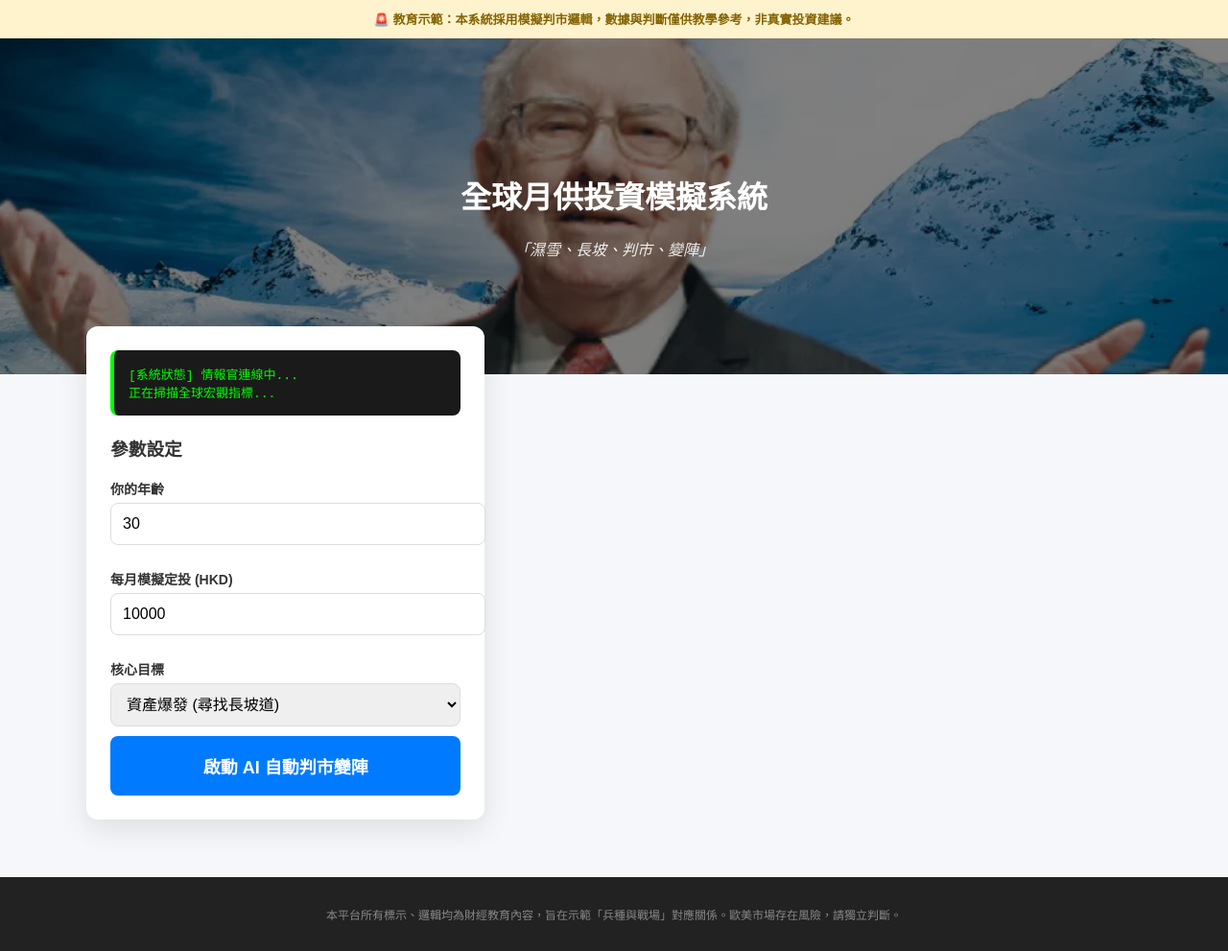
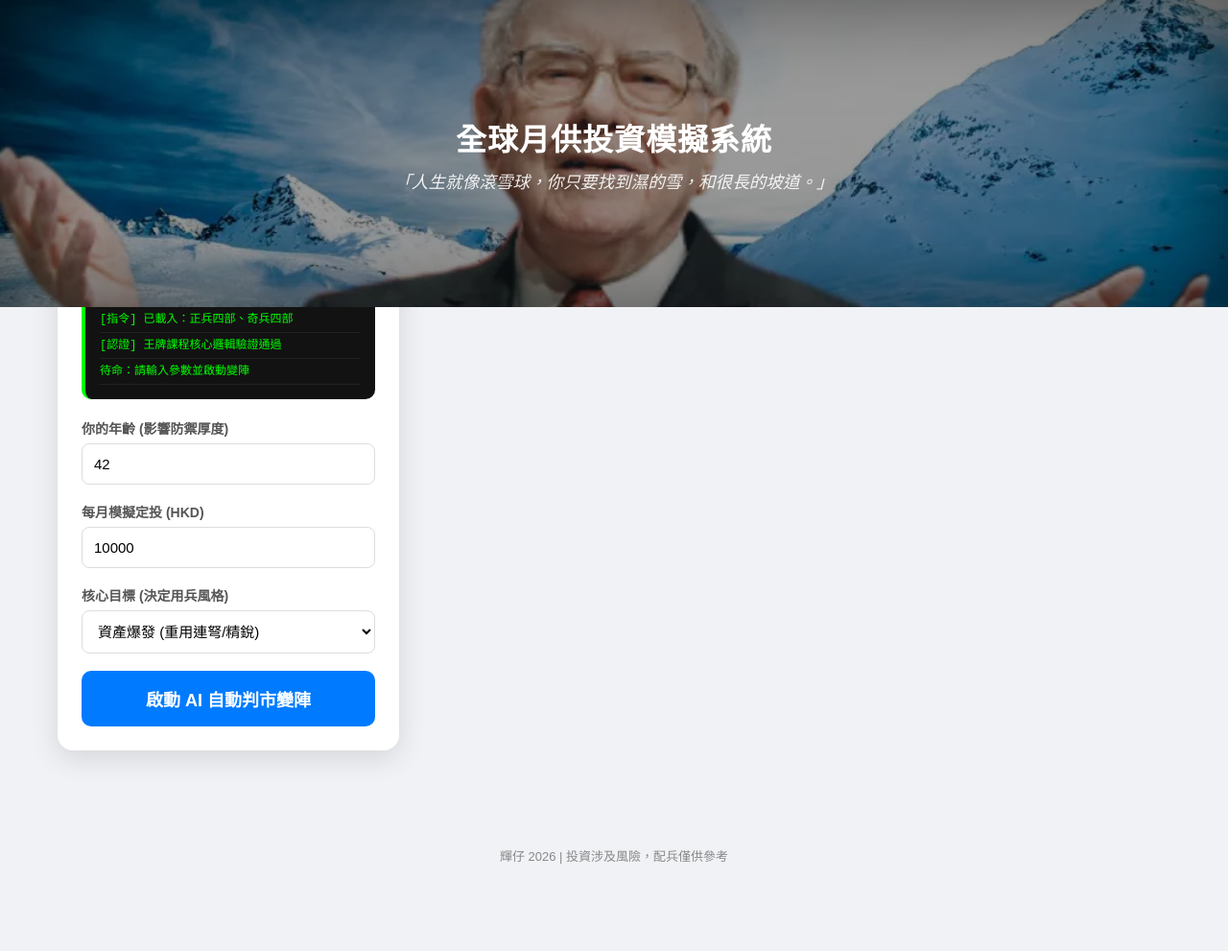
Before and after one commit to mypcwf-FAI/-, a plain HTML site: page index.html in a window 1280 px wide. Shown: the whole page at 96% size. After the commit the page ends 941 px from the top, so only its background shows below. Drawn offline with nearby package versions, Linux system fonts and the light colour scheme.

Commit message:
Add files via upload

```diff
--- a/index.html
+++ b/index.html
@@ -3,178 +3,237 @@
 <head>
     <meta charset="UTF-8">
     <meta name="viewport" content="width=device-width, initial-scale=1.0">
-    <title>全球月供模擬系統 | AI 自動判市版</title>
+    <title>全球月供模擬系統 | 輝仔戰略指揮官</title>
     <script src="https://cdn.jsdelivr.net/npm/chart.js"></script>
     <style>
-        :root { --iron: #546e7a; --grain: #7cb342; --armor: #6d4c41; --light: #fb8c00; --elite: #1e88e5; --bg: #f5f7fa; }
-        body { font-family: 'PingFang HK', sans-serif; margin: 0; background: var(--bg); color: #333; }
+        :root {
+            --primary: #007bff; --qi-red: #e74c3c; --zheng-green: #2ecc71;
+            --dark-bg: #121212; --card-shadow: 0 8px 30px rgba(0,0,0,0.12);
+        }
+        * { box-sizing: border-box; }
+        body { font-family: 'PingFang HK', 'Microsoft JhengHei', sans-serif; margin: 0; background: #f0f2f5; color: #333; overflow-x: hidden; }
 
-        .disclaimer { background: #fff3cd; color: #856404; padding: 10px; text-align: center; font-size: 13px; font-weight: bold; position: sticky; top: 0; z-index: 100; border-bottom: 1px solid #ffeeba; }
-
+        /* 頁首英雄區 */
         .hero {
-            position: relative; height: 350px;
+            position: relative; height: 320px;
             background: #2c3e50 url('image.jpg') center/cover no-repeat;
             display: flex; align-items: center; justify-content: center; color: white;
+            box-shadow: inset 0 0 100px rgba(0,0,0,0.5);
         }
-        .hero-overlay { position: absolute; top: 0; left: 0; width: 100%; height: 100%; background: rgba(0,0,0,0.5); }
-        .hero-content { z-index: 10; text-align: center; }
+        .hero-overlay { position: absolute; inset: 0; background: rgba(0,0,0,0.4); }
+        .hero-content { z-index: 10; text-align: center; padding: 0 20px; }
+        .hero-content h1 { font-size: 32px; margin: 0; letter-spacing: 1px; }
+        .quote { font-style: italic; margin-top: 10px; font-size: 1.1rem; opacity: 0.9; }
 
-        .main-container { max-width: 1100px; margin: -50px auto 60px; display: grid; grid-template-columns: 1fr 1.6fr; gap: 20px; padding: 0 20px; position: relative; z-index: 20; }
-        .card { background: white; padding: 25px; border-radius: 12px; box-shadow: 0 10px 30px rgba(0,0,0,0.1); }
+        /* 主容器佈局 */
+        .container { max-width: 1200px; margin: -40px auto 60px; display: grid; grid-template-columns: 1fr 2.2fr; gap: 20px; padding: 0 20px; }
 
-        /* 情報官樣式 */
-        .ai-scanner { background: #1a1a1a; color: #00ff00; padding: 15px; border-radius: 8px; font-family: monospace; font-size: 13px; margin-bottom: 20px; border-left: 4px solid #00ff00; }
-        .scanning-text::after { content: '...'; animation: blink 1.5s infinite; }
-        @keyframes blink { 0% { opacity: 0; } 50% { opacity: 1; } 100% { opacity: 0; } }
+        .card { background: white; padding: 25px; border-radius: 16px; box-shadow: var(--card-shadow); height: fit-content; }
 
-        label { display: block; margin: 15px 0 5px; font-weight: bold; font-size: 14px; }
-        input, select { width: 100%; padding: 12px; border: 1px solid #ddd; border-radius: 8px; font-size: 16px; margin-bottom: 10px; }
-        .btn-action { width: 100%; padding: 18px; background: #007bff; color: white; border: none; border-radius: 8px; font-size: 18px; font-weight: bold; cursor: pointer; transition: 0.3s; }
+        /* AI 掃描區 - 解決溢出問題 */
+        .ai-scanner {
+            background: var(--dark-bg); color: #00ff00; padding: 15px; border-radius: 10px;
+            font-family: 'Courier New', monospace; font-size: 12px; margin-bottom: 20px;
+            border-left: 4px solid #00ff00; line-height: 1.5; overflow: hidden;
+        }
+        .scan-line { border-bottom: 1px solid #222; padding: 4px 0; white-space: normal; word-break: break-all; }
 
-        #result-area { display: none; }
-        .battle-mode-box { background: #e8f4fd; padding: 15px; border-radius: 8px; margin: 15px 0; border: 1px solid #b8daff; }
-        .army-list { display: grid; grid-template-columns: 1fr 1fr; gap: 10px; margin-top: 15px; }
-        .army-item { padding: 12px; border-radius: 6px; border: 1px solid #eee; background: #fafafa; }
+        /* 表單樣式 */
+        .form-group { margin-bottom: 18px; }
+        label { display: block; margin-bottom: 6px; font-weight: bold; font-size: 14px; color: #555; }
+        input, select { width: 100%; padding: 12px; border: 1px solid #ddd; border-radius: 8px; font-size: 15px; background: #fff; }
+        .btn-trigger {
+            width: 100%; padding: 16px; background: var(--primary); color: white; border: none;
+            border-radius: 10px; font-size: 18px; font-weight: 800; cursor: pointer; transition: 0.3s;
+        }
+        .btn-trigger:hover { background: #0056b3; transform: scale(1.02); }
 
-        footer { background: #222; color: #888; padding: 30px; text-align: center; font-size: 12px; }
+        /* 結果展示區 */
+        #result-area { display: none; animation: fadeIn 0.6s ease; }
+        @keyframes fadeIn { from { opacity: 0; transform: translateY(10px); } to { opacity: 1; transform: translateY(0); } }
+
+        .env-header { background: #fff8e1; border-left: 6px solid #ffc107; padding: 15px; border-radius: 8px; margin-bottom: 20px; }
+
+        /* 解決排版阻礙：左右佈局優化 */
+        .result-main { display: flex; flex-wrap: wrap; gap: 25px; align-items: flex-start; }
+        .chart-box { flex: 1; min-width: 280px; max-width: 400px; padding: 10px; }
+        .table-box { flex: 2; min-width: 320px; }
+
+        .army-table { width: 100%; border-collapse: collapse; background: white; font-size: 14px; }
+        .army-table th { background: #f8f9fa; padding: 12px; text-align: left; border-bottom: 2px solid #eee; }
+        .army-table td { padding: 12px; border-bottom: 1px solid #f0f0f0; }
+
+        .tag { padding: 3px 8px; border-radius: 4px; font-size: 11px; font-weight: bold; color: white; margin-right: 5px; }
+        .tag-qi { background: var(--qi-red); }
+        .tag-zheng { background: var(--zheng-green); }
+
+        footer { text-align: center; padding: 40px; color: #888; font-size: 13px; }
+
+        @media (max-width: 1000px) {
+            .container { grid-template-columns: 1fr; }
+            .hero { height: 260px; }
+        }
     </style>
 </head>
 <body>
-
-<div class="disclaimer">🚨 教育示範：本系統採用模擬判市邏輯，數據與判斷僅供教學參考，非真實投資建議。</div>
 
 <div class="hero">
     <div class="hero-overlay"></div>
     <div class="hero-content">
         <h1>全球月供投資模擬系統</h1>
-        <div style="font-style: italic; opacity: 0.9;">「濕雪、長坡、判市、變陣」</div>
+        <div class="quote">「人生就像滾雪球，你只要找到濕的雪，和很長的坡道。」</div>
     </div>
 </div>
 
-<div class="main-container">
+<div class="container">
     <div class="card">
-        <div class="ai-scanner">
-            <div>[系統狀態] 情報官連線中...</div>
-            <div id="status-line" class="scanning-text">正在掃描全球宏觀指標</div>
+        <div class="ai-scanner" id="scanner">
+            <div class="scan-line">[指令] 已載入：正兵四部、奇兵四部</div>
+            <div class="scan-line">[認證] 王牌課程核心邏輯驗證通過</div>
+            <div id="dynamic-status" class="scan-line">待命：請輸入參數並啟動變陣</div>
         </div>
 
-        <h3>參數設定</h3>
-        <label>你的年齡</label>
-        <input type="number" id="age" value="30">
-
-        <label>每月模擬定投 (HKD)</label>
-        <input type="number" id="budget" value="10000">
-
-        <label>核心目標</label>
-        <select id="goal">
-            <option value="aggressive">資產爆發 (尋找長坡道)</option>
-            <option value="balanced">穩健增長 (雪球平衡感)</option>
-            <option value="income">高現金流 (以息養戰)</option>
-        </select>
-
-        <button class="btn-action" onclick="autoAnalyze()">啟動 AI 自動判市變陣</button>
+        <div class="form-group">
+            <label>你的年齡 (影響防禦厚度)</label>
+            <input type="number" id="age" value="42">
+        </div>
+        <div class="form-group">
+            <label>每月模擬定投 (HKD)</label>
+            <input type="number" id="budget" value="10000">
+        </div>
+        <div class="form-group">
+            <label>核心目標 (決定用兵風格)</label>
+            <select id="goal">
+                <option value="aggressive">資產爆發 (重用連弩/精銳)</option>
+                <option value="balanced">穩健增長 (長槍/鐵盾平衡)</option>
+                <option value="income">高現金流 (重甲/糧草為主)</option>
+            </select>
+        </div>
+        <button class="btn-trigger" onclick="runCommand()">啟動 AI 自動判市變陣</button>
     </div>
 
     <div class="card" id="result-area">
-        <div class="battle-mode-box">
-            <h4 style="margin:0; color:#0056b3;">📡 AI 情報官：當下戰場判定</h4>
-            <div id="detected-env" style="font-weight:bold; font-size:18px; margin:10px 0; color:#d63031;"></div>
-            <p id="env-logic" style="font-size:13px; color:#555; margin:0;"></p>
+        <div class="env-header">
+            <h3 id="env-title" style="margin:0; color:#b8860b;">偵測中...</h3>
+            <p id="env-desc" style="margin:8px 0 0; font-size:14px; color:#5d4037;"></p>
         </div>
 
-        <canvas id="armyChart" height="120"></canvas>
+        <div class="result-main">
+            <div class="chart-box">
+                <canvas id="battleChart"></canvas>
+            </div>
+            <div class="table-box">
+                <table class="army-table">
+                    <thead>
+                        <tr>
+                            <th>軍團兵種</th>
+                            <th>推薦標的</th>
+                            <th>配置%</th>
+                            <th>月投金額</th>
+                        </tr>
+                    </thead>
+                    <tbody id="army-tbody"></tbody>
+                </table>
+            </div>
+        </div>
 
-        <div class="army-list" id="armyList"></div>
-
-        <div style="margin-top:20px; padding:15px; background:#f8f9fa; border-radius:8px; font-size:13px;">
-            <strong>🔄 3年後自動化邏輯：</strong>
-            <span id="auto-step"></span>
+        <div style="margin-top:25px; padding:15px; background:#f1f8e9; border-radius:10px; border:1px solid #dcedc8;">
+            <h4 style="margin:0 0 8px 0; color:#33691e;">📜 戰略鐵則回傳</h4>
+            <p id="strategy-rule" style="margin:0; font-size:13px; color:#555; line-height:1.6;"></p>
         </div>
     </div>
 </div>
 
 <footer>
-    <div style="max-width:800px; margin:auto;">
-        本平台所有標示、邏輯均為財經教育內容，旨在示範「兵種與戰場」對應關係。歐美市場存在風險，請獨立判斷。
-    </div>
+    輝仔 2026 | 投資涉及風險，配兵僅供參考
 </footer>
 
 <script>
-let myChart = null;
+let chartObj = null;
 
-// 王牌課程判市邏輯數據庫 (模擬)
-function getMarketSignals() {
-    // 這裡模擬從 API 抓取的數據
-    const cpi = 3.2; // 通膨率
-    const rates = 5.25; // 利率水平
-    const ai_index = 85; // AI 產業熱度 (0-100)
-    const yield_curve = -0.5; // 殖利率曲線 (負數代表倒掛/衰退風險)
+// 軍火庫數據定義
+const armory = {
+    qi: {
+        aggressive: [ {n:'連弩兵', s:'QQQ/GRID', d:'AI與科技爆發力'}, {n:'精銳步卒', s:'MSFT/NVDA', d:'行業壟斷龍頭'} ],
+        balanced: [ {n:'遊騎兵', s:'CWB/HYG', d:'進可攻退可守'}, {n:'精銳步卒', s:'AAPL/ASML', d:'穩健成長核心'} ],
+        income: [ {n:'遊騎兵', s:'HYG', d:'高息債基增強'} ]
+    },
+    zheng: {
+        aggressive: [ {n:'重戟兵', s:'SCHD', d:'高股息價值底倉'} ],
+        balanced: [ {n:'長槍兵', s:'XOM/CVX', d:'抗通脹能源'}, {n:'鐵盾兵', s:'AGG/BND', d:'無風險壓倉'} ],
+        income: [ {n:'重甲騎', s:'O/PSA', d:'月月收租'}, {n:'糧草營', s:'POWR/XLU', d:'基建剛需現金流'} ]
+    }
+};
 
-    if (ai_index > 80 && cpi < 4) return "AI_BOOM";
-    if (cpi > 4.5) return "INFLATION";
-    if (yield_curve < 0) return "RECESSION";
-    return "STABLE";
-}
-
-function autoAnalyze() {
+function runCommand() {
+    const age = parseInt(document.getElementById('age').value);
     const budget = parseInt(document.getElementById('budget').value);
     const goal = document.getElementById('goal').value;
-    const env = getMarketSignals();
 
+    // 1. 自動判市 (模擬牛熊布局：目前判定為 牛市2: 主升擴張階段)
+    const market = {
+        name: "🐮 牛市 2：主升擴張階段",
+        rule: "正奇平衡、穩中求勝。正奇各 5 成，靠正兵股息滾倉，奇兵把握波段機會。",
+        baseQi: 50,
+        baseZheng: 50
+    };
+
+    // 2. 目標與年齡加權修正
+    let finalZheng = market.baseZheng;
+    if (goal === 'income') finalZheng += 15;
+    if (goal === 'aggressive') finalZheng -= 10;
+
+    // 年齡補償：每過40歲，正兵防禦+1%
+    const ageFactor = Math.max(0, (age - 40) * 1);
+    finalZheng = Math.min(95, finalZheng + ageFactor);
+    let finalQi = 100 - finalZheng;
+
+    // 3. 兵種選擇連動
+    let selectedTroops = [];
+    const qiSelection = armory.qi[goal];
+    const zhengSelection = armory.zheng[goal];
+
+    // 分配奇兵子項
+    qiSelection.forEach(t => {
+        selectedTroops.push({ ...t, type: 'qi', p: (finalQi / qiSelection.length).toFixed(1), c: '#e74c3c' });
+    });
+    // 分配正兵子項
+    zhengSelection.forEach(t => {
+        selectedTroops.push({ ...t, type: 'zheng', p: (finalZheng / zhengSelection.length).toFixed(1), c: '#2ecc71' });
+    });
+
+    // 4. 更新 UI
     document.getElementById('result-area').style.display = 'block';
-
-    let envName = "", envLogic = "", config = [], step = "";
-
-    // 變陣邏輯核心
-    switch(env) {
-        case "AI_BOOM":
-            envName = "⚡ AI 科技盛世 (算力與電力需求爆發)";
-            envLogic = "邏輯：AI 發展導致電力缺口，輕騎突擊(GRID)與精銳步卒(QQQ)正處於濕雪核心。";
-            config = [ {n:'精銳步卒', p:40, c:'#1e88e5'}, {n:'輕騎突擊', p:30, c:'#fb8c00'}, {n:'鐵盾軍', p:15, c:'#546e7a'}, {n:'糧草營', p:15, c:'#7cb342'} ];
-            step = "待 AI 標的估值進入超買區，將輕騎兵之月供利潤自動轉向重甲軍守城。";
-            break;
-        case "INFLATION":
-            envName = "🔥 炎熱通膨 (物價飛漲、利率維持高位)";
-            envLogic = "邏輯：通膨侵蝕資產，重甲騎(XOM)具備天然抗性，糧草營提供穩定補給。";
-            config = [ {n:'重甲騎', p:45, c:'#6d4c41'}, {n:'糧草營', p:25, c:'#7cb342'}, {n:'鐵盾軍', p:20, c:'#546e7a'}, {n:'精銳步卒', p:10, c:'#1e88e5'} ];
-            step = "通膨降至3%以下時，模擬將重甲騎資金調撥回精銳步卒。";
-            break;
-        case "RECESSION":
-            envName = "⛈️ 雷雨衰退 (經濟放緩、防禦至上)";
-            envLogic = "邏輯：戰場能見度低，鐵盾軍(SCHD)與糧草營(XLU)組成防護牆，等待降息雨露。";
-            config = [ {n:'鐵盾軍', p:40, c:'#546e7a'}, {n:'糧草營', p:40, c:'#7cb342'}, {n:'精銳步卒', p:20, c:'#1e88e5'} ];
-            step = "降息週期確認後，釋放鐵盾軍資金重新強攻精銳步卒。";
-            break;
-        default:
-            envName = "🌈 太平盛世 (穩步增長環境)";
-            envLogic = "邏輯：全軍均衡，利用歐美標的長期向上基因，實現複利滾動。";
-            config = [ {n:'精銳步卒', p:25, c:'#1e88e5'}, {n:'鐵盾軍', p:25, c:'#546e7a'}, {n:'重甲騎', p:25, c:'#6d4c41'}, {n:'糧草營', p:25, c:'#7cb342'} ];
-            step = "按計劃維持均衡月供，每半年執行一次再平衡示範。";
-    }
-
-    // 更新顯示
-    document.getElementById('detected-env').innerText = envName;
-    document.getElementById('env-logic').innerText = envLogic;
-    document.getElementById('auto-step').innerText = step;
+    document.getElementById('env-title').innerText = market.name;
+    document.getElementById('env-desc').innerText = `目前戰略：${market.rule}`;
+    document.getElementById('strategy-rule').innerText = `指揮官建議：針對您 ${age} 歲的資產屬性，已將正兵比例優化至 ${finalZheng}%，確保雪球坡道穩固。`;
+    document.getElementById('dynamic-status').innerText = `[成功] 已根據「${document.getElementById('goal').selectedOptions[0].text}」目標重新排兵。`;
 
     let html = "";
-    config.forEach(c => {
-        const amt = Math.round(budget * c.p / 100);
-        html += `<div class="army-item"><strong>${c.n}</strong><br>$${amt} (${c.p}%)</div>`;
+    selectedTroops.forEach(t => {
+        const amt = Math.round(budget * t.p / 100);
+        html += `<tr>
+            <td><span class="tag ${t.type==='qi'?'tag-qi':'tag-zheng'}">${t.type==='qi'?'奇':'正'}</span>${t.n}</td>
+            <td><small>${t.s}</small></td>
+            <td>${t.p}%</td>
+            <td><b>$${amt}</b></td>
+        </tr>`;
     });
-    document.getElementById('armyList').innerHTML = html;
+    document.getElementById('army-tbody').innerHTML = html;
 
-    // 圖表
-    const ctx = document.getElementById('armyChart').getContext('2d');
-    if (myChart) myChart.destroy();
-    myChart = new Chart(ctx, {
-        type: 'pie',
+    // 5. 更新圖表
+    const ctx = document.getElementById('battleChart').getContext('2d');
+    if (chartObj) chartObj.destroy();
+    chartObj = new Chart(ctx, {
+        type: 'doughnut',
         data: {
-            labels: config.map(c => c.n),
-            datasets: [{ data: config.map(c => c.p), backgroundColor: config.map(c => c.c) }]
+            labels: selectedTroops.map(t => t.n),
+            datasets: [{ data: selectedTroops.map(t => t.p), backgroundColor: selectedTroops.map(t => t.c), borderWidth: 2, borderColor: '#fff' }]
         },
-        options: { plugins: { legend: { position: 'right' } } }
+        options: { cutout: '65%', plugins: { legend: { display: false } }, responsive: true, maintainAspectRatio: true }
     });
+
+    window.scrollTo({ top: document.getElementById('result-area').offsetTop - 20, behavior: 'smooth' });
 }
 </script>
 </body>
```
